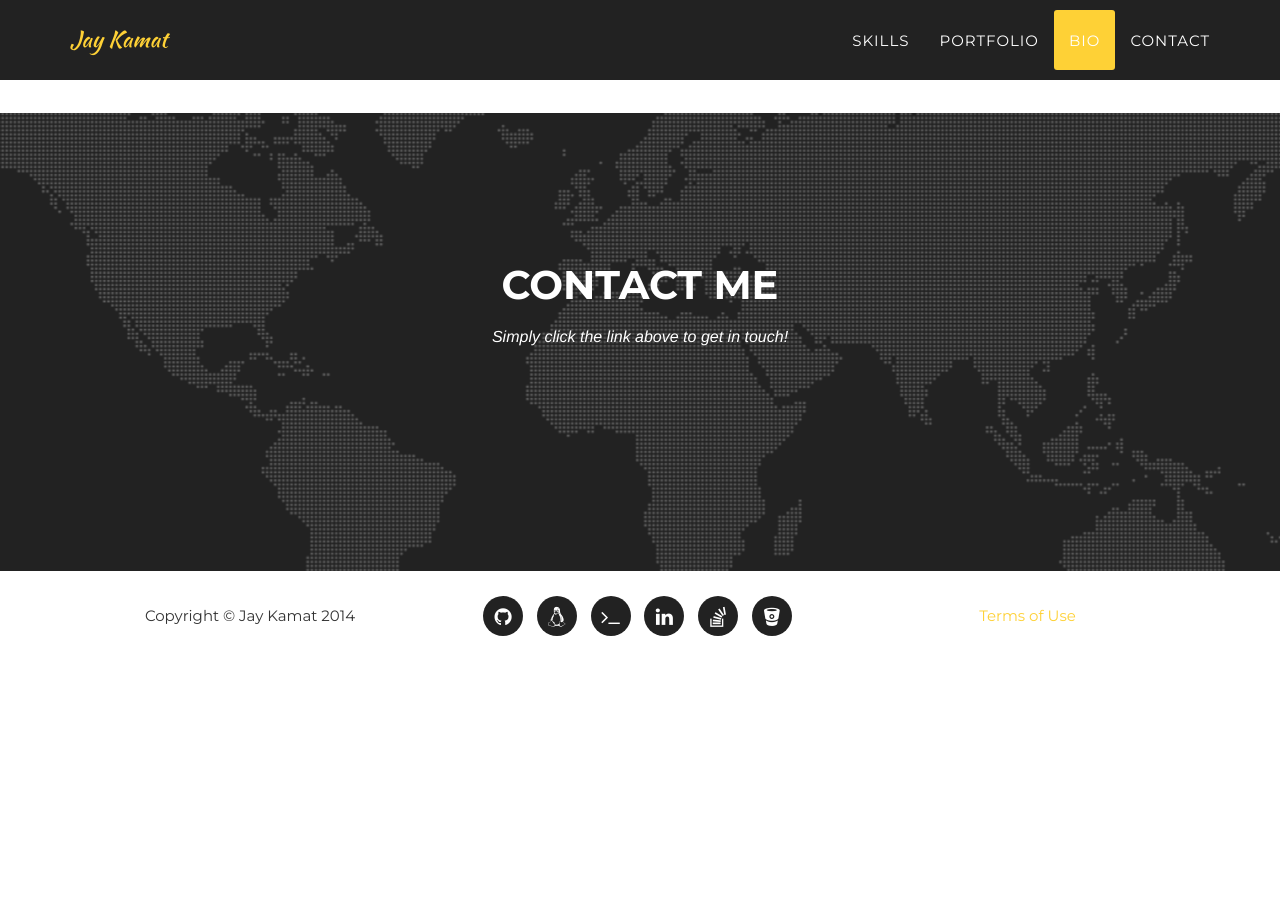
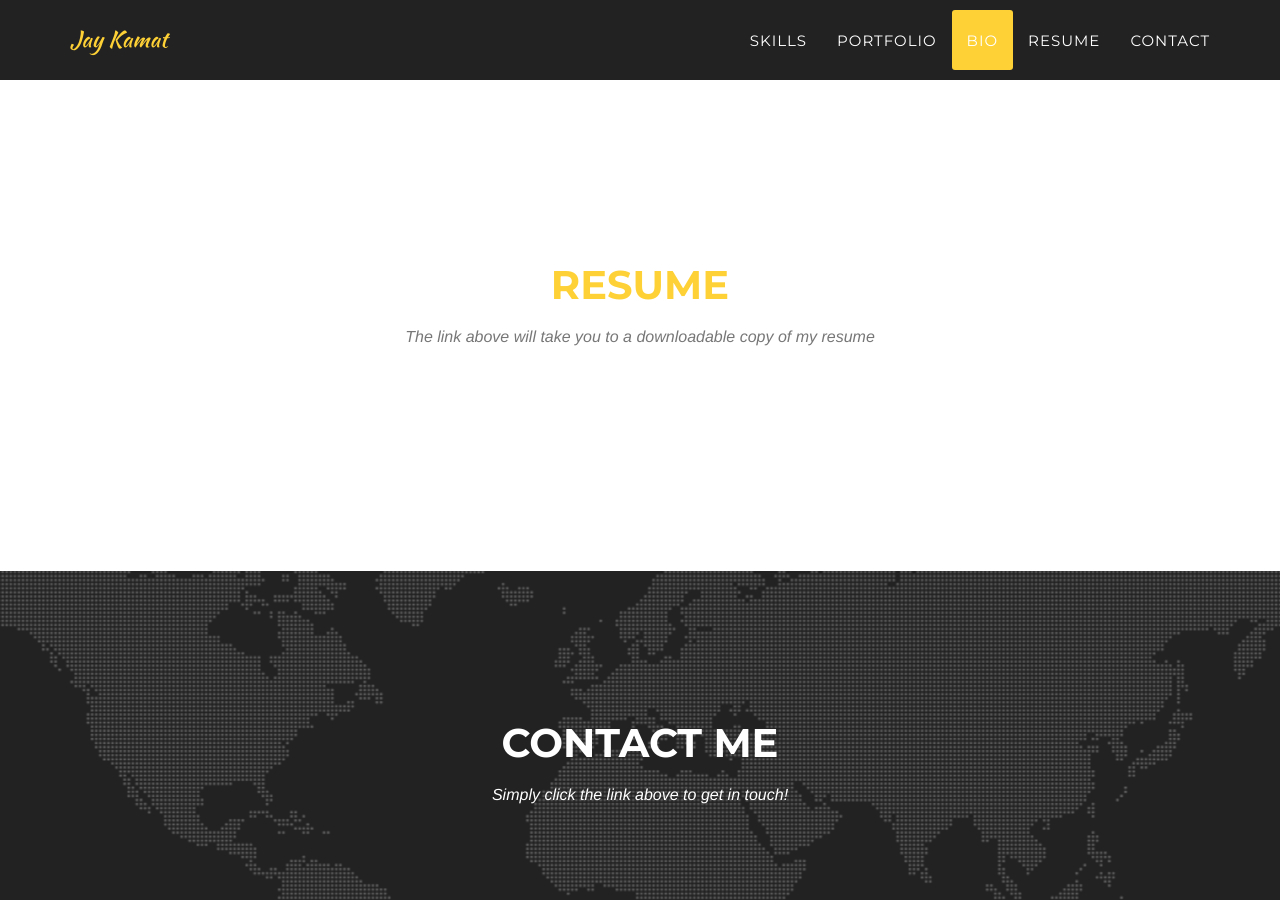
Before and after one commit to jgkamat/jgkamat.github.io, a Jekyll site: the page built from index.html, in a window 1280 px wide and 900 px high, scrolled down 4248 px. Built offline with Jekyll 4.4.1, drawn with Linux system fonts in a browser that asks for light colours; some web fonts are replaced; before the commit the page ends 4909 px from its top, so only the background shows below that.

Commit message:
Adds resume section

```diff
--- a/_includes/header.html
+++ b/_includes/header.html
@@ -28,6 +28,9 @@
                         <a class="page-scroll" href="#bio">Bio</a>
                     </li>
                     <li>
+                        <a class="page-scroll" href="#resume">Resume</a>
+                    </li>
+                    <li>
                         <a class="page-scroll" href="#contact">Contact</a>
                     </li>
                 </ul>
--- /dev/null
+++ b/_includes/resume.html
@@ -0,0 +1,10 @@
+<section id="resume" class="bg-light-grey">
+<div class="container">
+    <div class="row">
+        <div class="col-lg-12 text-center">
+            <a href="https://www.dropbox.com/s/6y9v1ufnszaoot8/Jay_Kamat_Resume.pdf?dl=0"><h2 class="section-heading">Resume</h2></a>
+            <h3 class="section-subheading text-muted">The link above will take you to a downloadable copy of my resume</h3>
+        </div>
+    </div>
+</div>
+</section>
--- a/_layouts/default.html
+++ b/_layouts/default.html
@@ -10,6 +10,7 @@
     {% include skills.html %}
     {% include portfolio_grid.html %}
     {% include bio.html %}
+    {% include resume.html %}
     {% include contact.html %}
     {% include footer.html %}
     {% include modals.html %}
```
